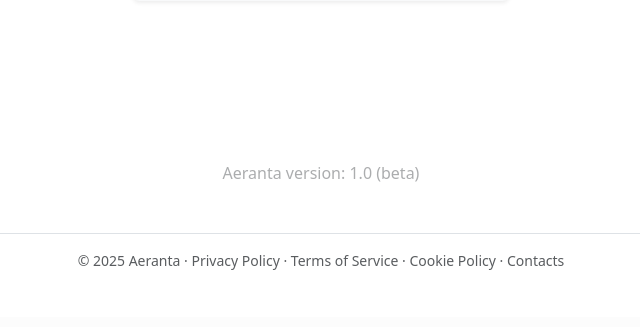
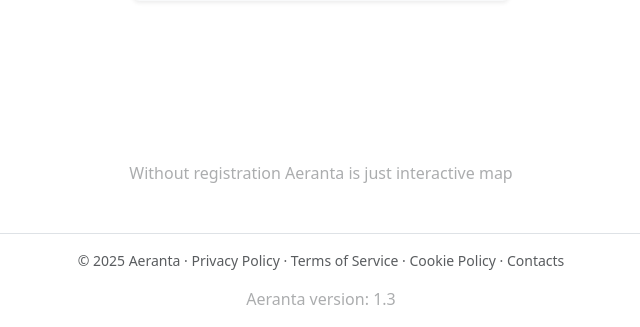
Before and after one commit to B0zhnev/aeranta, a Django app: page /users/login/?next=/alerts/ in a window 1280 px wide. Shown: the part 483-810 px from the top of the page, without its empty margins (319-959 px from the left). Before the commit the page ends 753 px from the top, so only its background shows below. Run offline with Django 5.2, Linux system fonts and the light colour scheme; parts of the project's set-up code (start-up, migrations or seed data) failed here and were passed over; some libraries are stand-ins or nearby versions.

Commit message:
edited Aeranta version

```diff
--- a/aeranta/notifications/templates/notifications/email_notifications.html
+++ b/aeranta/notifications/templates/notifications/email_notifications.html
@@ -51,7 +51,7 @@
 <body>
     <div class="container">
         <h2>Hello {{ user.username }},</h2>
-        <p>You have <strong>{{ notifications|length }}</strong> new notifications:</p>
+        <p>You have <strong>{{ notifications|length }}</strong> new notification(s):</p>
 
         <ul>
             {% for n in notifications %}
@@ -65,7 +65,7 @@
 
         <div class="footer">
             <p>Have a good day! 🌿</p>
-            <p><strong>aeranta</strong></p>
+            <p><strong>Aeranta</strong></p>
         </div>
     </div>
 </body>
--- a/aeranta/templates/base.html
+++ b/aeranta/templates/base.html
@@ -72,6 +72,9 @@
   </style>
 </head>
 <body>
+ <!-- Bootstrap JS -->
+  <script src="https://cdn.jsdelivr.net/npm/bootstrap@5.3.3/dist/js/bootstrap.bundle.min.js"></script>
+
   <!-- Navigation -->
   <nav class="navbar navbar-expand-lg navbar-dark bg-dark fixed-top">
     <div class="container-fluid">
@@ -140,14 +143,17 @@
     {% endblock %}
   </main>
 
-  <!-- Bootstrap JS -->
-  <script src="https://cdn.jsdelivr.net/npm/bootstrap@5.3.3/dist/js/bootstrap.bundle.min.js"></script>
 
   <div class="container" style="margin:10rem auto auto auto">
+    {% if not user.is_authenticated %}
     <p class="text-muted" style="text-align:center; opacity:0.5">
-      Aeranta version: 1.0 (beta)
+      Without registration Aeranta is just interactive map
     </p>
+    {% else %}
+    <p></p>
+    {% endif %}
   </div>
+
 
   <footer class="text-center mt-5 py-3 border-top text-muted small">
     © 2025 Aeranta ·
@@ -157,5 +163,10 @@
     <a class="text-decoration-none text-muted" href="{% url 'contacts' %}">Contacts</a>
   </footer>
 
+    <p class="text-muted" style="text-align:center; opacity:0.5">
+      Aeranta version: 1.3
+    </p>
+
+
 </body>
 </html>
```
